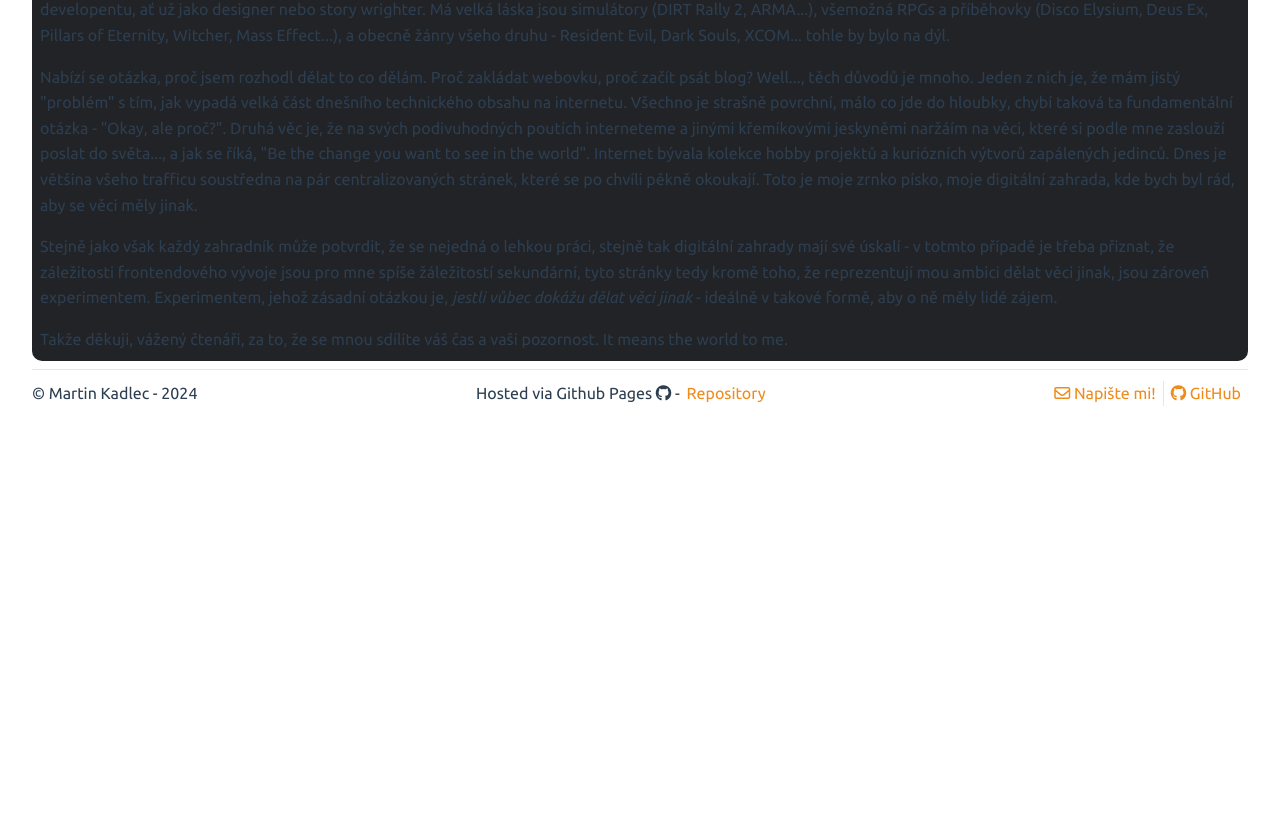
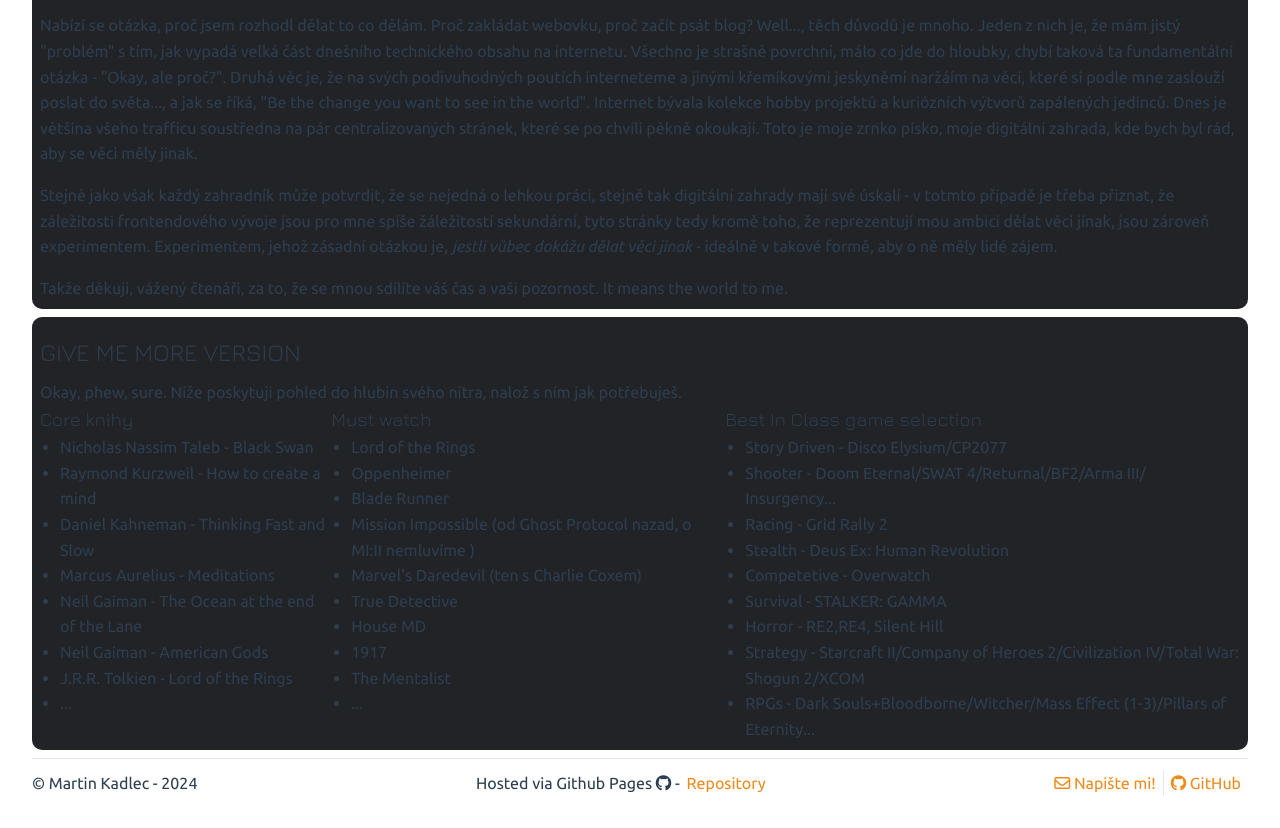
Before and after one commit to R4tmax/R4tmax.github.io, a Vue app: page /about in a window 1280 px wide. Shown: the part 947-1775 px from the top of the page. Before the commit the page ends 1385 px from the top, so only its background shows below. Built offline with nearby package versions, Linux system fonts and the light colour scheme.

Commit message:
Extend about page, cleanup header router logic

```diff
--- a/src/App.vue
+++ b/src/App.vue
@@ -8,13 +8,14 @@
       <RouterLink
         active-class="header-name-rl-override"
         exact-active-class="header-name-rl-override"
+
         to="/"
         >Martin Kadlec</RouterLink
       >
     </h1>
     <div class="nav-wrapper">
       <nav>
-        <RouterLink to="/">Home</RouterLink>
+        <!-- <RouterLink to="/">Home</RouterLink> -->
         <RouterLink to="/about">About</RouterLink>
         <RouterLink to="/blog">Blog</RouterLink>
         <!-- <RouterLink to="/cv">CV</RouterLink> -->
@@ -37,7 +38,7 @@
     </div>
     <div class="footer-item">
       <div class="footer-subitem">
-        <a href="mailto:kadm09@vse.cz" target="_blank">
+        <a href="mailto:kadlec.m.90@gmail.com" target="_blank">
           <i class="fa-regular fa-envelope"></i> Napište mi!</a
         >
       </div>
--- a/src/views/AboutView.vue
+++ b/src/views/AboutView.vue
@@ -7,12 +7,10 @@
         <li>
           Moje první vysoká byla ČVUT FIT. Long story short jsem svého času
           dostal solidní reality check. Potom, co jsem se trochu oklepal a
-          postavil rovnýma nohama na zem jsem nastoupil na VŠE FIS a během
-          prvního semestru si našel práci pro společnost Lundegaard, kde jsem se věnovali vývoji
-          pro Liferay CMS, DevOps a Projekotvému managmentu.
+          postavil rovnýma nohama na zem jsem nastoupil na VŠE FIS.
+          Momentálně studuji navazující obor Aplikovaná datová analytika a umělá inteligence na VŠE FIS.
         </li>
         <li>
-          Momentálně studuji obor Aplikovaná datová analytika a umělá inteligence na VŠE FIS.
           Ve volných chvílích pracuji jako freelancer a snažím se publikovat vlastní texty a články.
         </li>
         <li>
@@ -69,7 +67,119 @@
         Takže děkuji, vážený čtenáři, za to, že se mnou sdílíte váš čas a vaši pozornost. It means the world to me.
       </p>
     </section>
+
+    <section>
+      <h2>GIVE ME MORE VERSION</h2>
+      <p>
+        Okay, phew, sure. Níže poskytuji pohled do hlubin svého nitra, nalož s ním jak potřebuješ.
+      </p>
+
+      <div class="gmm-pane-wrapper">
+        <div class="gmm-pane">
+          <h3>Core knihy</h3>
+          <ul>
+            <li>Nicholas Nassim Taleb - Black Swan</li>
+          </ul>
+          <ul>
+            <li>Raymond Kurzweil - How to create a mind</li>
+          </ul>
+          <ul>
+            <li>Daniel Kahneman - Thinking Fast and Slow</li>
+          </ul>
+          <ul>
+            <li>Marcus Aurelius - Meditations</li>
+          </ul>
+          <ul>
+            <li>Neil Gaiman - The Ocean at the end of the Lane</li>
+          </ul>
+          <ul>
+            <li>Neil Gaiman - American Gods</li>
+          </ul>
+          <ul>
+            <li>J.R.R. Tolkien - Lord of the Rings</li>
+          </ul>
+          <ul>
+            <li>...</li>
+          </ul>
+        </div>
+        <div class="gmm-pane">
+          <h3>Must watch</h3>
+          <ul>
+            <li>Lord of the Rings</li>
+          </ul>
+          <ul>
+            <li>Oppenheimer</li>
+          </ul>
+          <ul>
+            <li>Blade Runner</li>
+          </ul>
+          <ul>
+            <li>Mission Impossible (od Ghost Protocol nazad, o MI:II nemluvíme )</li>
+          </ul>
+          <ul>
+            <li>Marvel's Daredevil (ten s Charlie Coxem)</li>
+          </ul>
+          <ul>
+            <li>True Detective</li>
+          </ul>
+          <ul>
+            <li>House MD</li>
+          </ul>
+          <ul>
+            <li>1917</li>
+          </ul>
+          <ul>
+            <li>The Mentalist</li>
+          </ul>
+          <ul>
+            <li>...</li>
+          </ul>
+        </div>
+        <div class="gmm-pane">
+          <h3>Best In Class game selection</h3>
+          <ul>
+            <li>Story Driven - Disco Elysium/CP2077</li>
+          </ul>
+          <ul>
+            <li>Shooter - Doom Eternal/SWAT 4/Returnal/BF2/Arma III/ Insurgency...</li>
+          </ul>
+          <ul>
+            <li>Racing - Grid Rally 2</li>
+          </ul>
+          <ul>
+            <li>Stealth - Deus Ex: Human Revolution</li>
+          </ul>
+          <ul>
+            <li>Competetive - Overwatch</li>
+          </ul>
+          <ul>
+            <li>Survival - STALKER: GAMMA</li>
+          </ul>
+          <ul>
+            <li>Horror - RE2,RE4, Silent Hill</li>
+          </ul>
+          <ul>
+            <li>Strategy - Starcraft II/Company of Heroes 2/Civilization IV/Total War: Shogun 2/XCOM</li>
+          </ul>
+          <ul>
+            <li>RPGs - Dark Souls+Bloodborne/Witcher/Mass Effect (1-3)/Pillars of Eternity...  </li>
+          </ul>
+        </div>
+      </div>
+
+    </section>
   </main>
 </template>
 
-<style></style>
+<style scoped>
+
+.gmm-pane-wrapper {
+  display: flex;
+  justify-content: space-between;
+}
+
+.gmm-pane ul {
+  padding-left: 1.25rem ;
+}
+
+</style>
```
